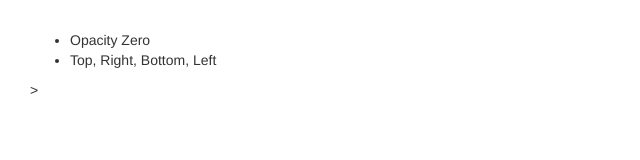
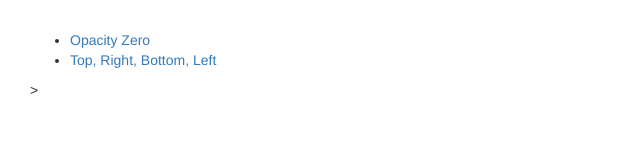
Before and after one commit to EvaRadu/album-store, an Angular app: page /products in a window 1280 px wide. Shown: the top 160 px of the page, without its empty margins (0-640 px from the left). Built offline with nearby package versions, Linux system fonts and the light colour scheme.

Commit message:
7th part

```diff
--- a/src/app/app.component.html
+++ b/src/app/app.component.html
@@ -1 +1 @@
-<app-product-list></app-product-list>
+<router-outlet></router-outlet>
--- a/src/app/app.module.ts
+++ b/src/app/app.module.ts
@@ -9,7 +9,13 @@
 import { ProductService } from './product.service';
 import { ProductTracklistingComponent } from './product-tracklisting/product-tracklisting.component';
 import { ProductListComponent } from './product-list/product-list.component';
+import { RouterModule, Routes } from '@angular/router';
 
+const appRoutes: Routes = [
+  { path: 'products', component: ProductListComponent },
+  { path: 'product/:id', component: ProductPageComponent },
+  { path: '', redirectTo: 'products', pathMatch: 'full' }
+];
 @NgModule({
   declarations: [
     AppComponent,
@@ -21,7 +27,8 @@
   imports: [
     BrowserModule,
     FormsModule,
-    HttpModule
+    HttpModule,
+    RouterModule.forRoot(appRoutes)
   ],
   providers: [ ProductService],
   bootstrap: [AppComponent]
--- a/src/app/product-list/product-list.component.html
+++ b/src/app/product-list/product-list.component.html
@@ -1,4 +1,6 @@
 <ul>
   <li *ngFor="let product of products">
-    {{product.albumName}}
+    <a [routerLink]="['/product', product.id]" routerLinkActive="active">
+      {{product.albumName}}
+    </a>
 </ul>>
```
